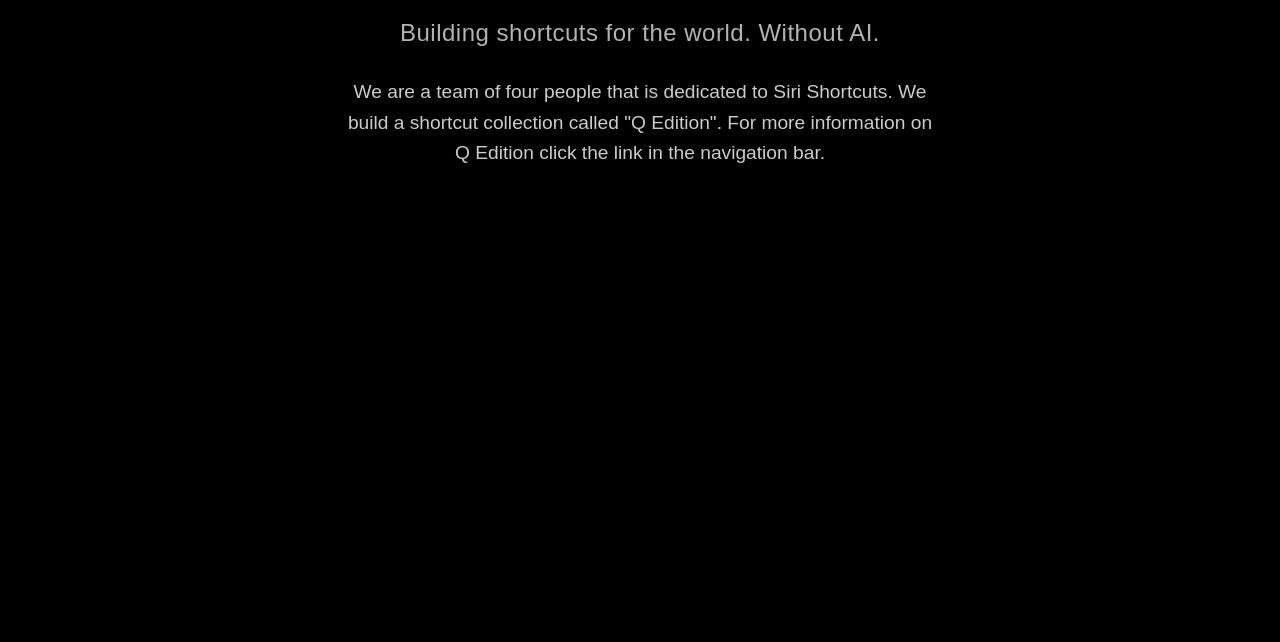
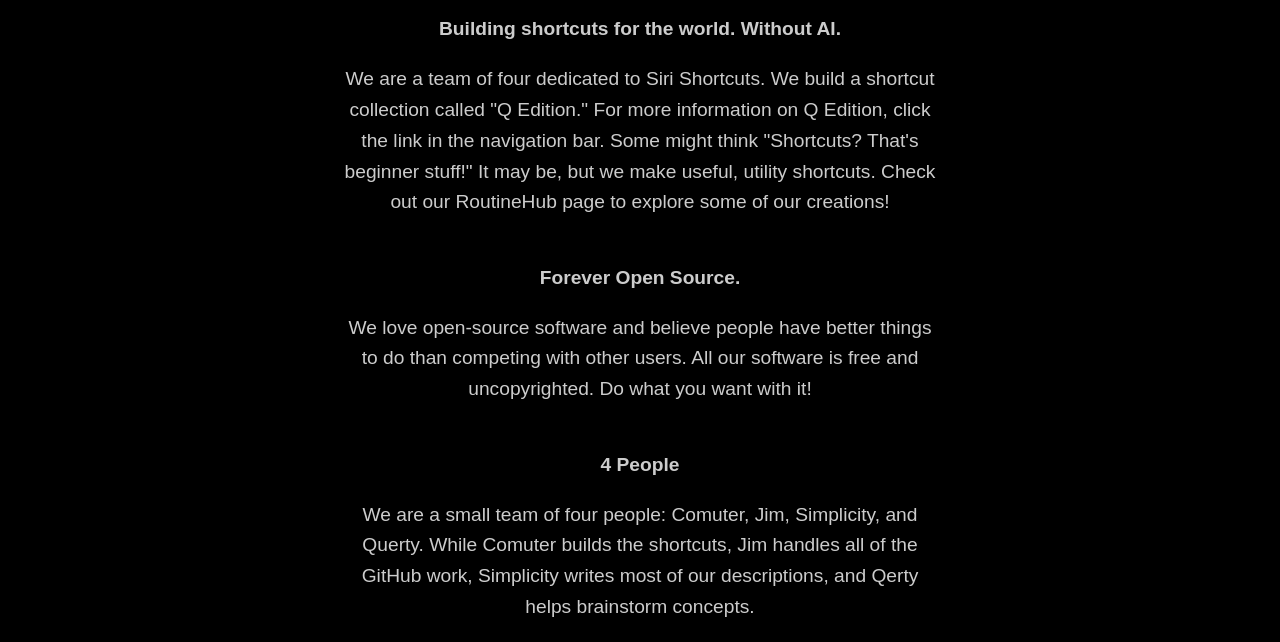
Before and after one commit to comuterdevs/comuterdevs.github.io, a plain HTML site: page about-us/index.html in a window 1280 px wide. Shown: the part 211-853 px from the top of the page. Before the commit the page ends 800 px from the top, so only its background shows below. Drawn offline with Linux system fonts and the light colour scheme.

Commit message:
0.02
+ Added a description

```diff
--- a/about-us/index.html
+++ b/about-us/index.html
@@ -75,8 +75,14 @@
 
   <main>
     <h1>We are Team Comuter</h1>
-    <h2>Building shortcuts for the world. Without AI.</h2>
-    <p>We are a team of four people that is dedicated to Siri Shortcuts. We build a shortcut collection called "Q Edition". For more information on Q Edition click the link in the navigation bar.</p>
+    <p><strong>Building shortcuts for the world. Without AI.</strong></p>
+    <p>We are a team of four dedicated to Siri Shortcuts. We build a shortcut collection called "Q Edition." For more information on Q Edition, click the link in the navigation bar. Some might think "Shortcuts? That's beginner stuff!" It may be, but we make useful, utility shortcuts. Check out our RoutineHub page to explore some of our creations!</p>
+    <br>
+    <p><strong>Forever Open Source.</strong></p>
+    <p>We love open-source software and believe people have better things to do than competing with other users. All our software is free and uncopyrighted. Do what you want with it!</p>
+    <br>
+    <p><strong>4 People</strong></p>
+    <p>We are a small team of four people: Comuter, Jim, Simplicity, and Querty. While Comuter builds the shortcuts, Jim handles all of the GitHub work, Simplicity writes most of our descriptions, and Qerty helps brainstorm concepts.</p>
   </main>
 </body>
 </html>
```
